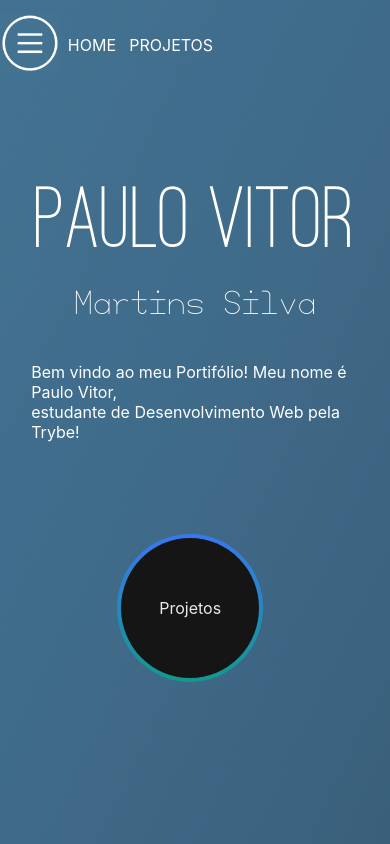
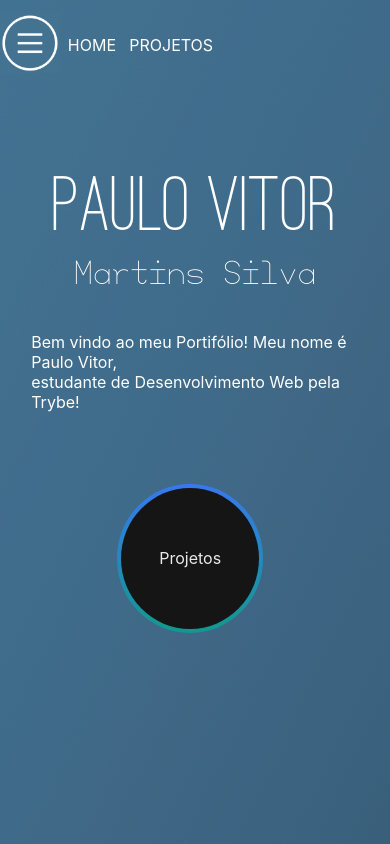
Before and after one commit to PauloVitorMartins/PortfolioWithReact, a React (Create React App) app: page /#/ in a window 390 px wide. Built offline with nearby package versions, Linux system fonts and the light colour scheme.

Commit message:
tryingSecondSizesFixes

```diff
--- a/src/css/app.css
+++ b/src/css/app.css
@@ -6,7 +6,7 @@
     .focus-title {
         text-align: center;
         color: white;
-        font-size: 90px;
+        font-size: 80px;
         font-family: fa;
       }
 
@@ -27,7 +27,7 @@
       }
 
       .button-projetos-div {
-        margin-top: 40%;
+        margin-top: 35%;
         margin-left: 30%;
     }
 
--- a/src/css/header.css
+++ b/src/css/header.css
@@ -52,7 +52,7 @@
   position: absolute;
   width: 40%;
   height: 100%;
-  padding-top: 1000px;
+  padding-top: 700px;
   padding-left: 20px;
   flex-direction: column;
   background-color: rgb(28, 32, 31);
```
